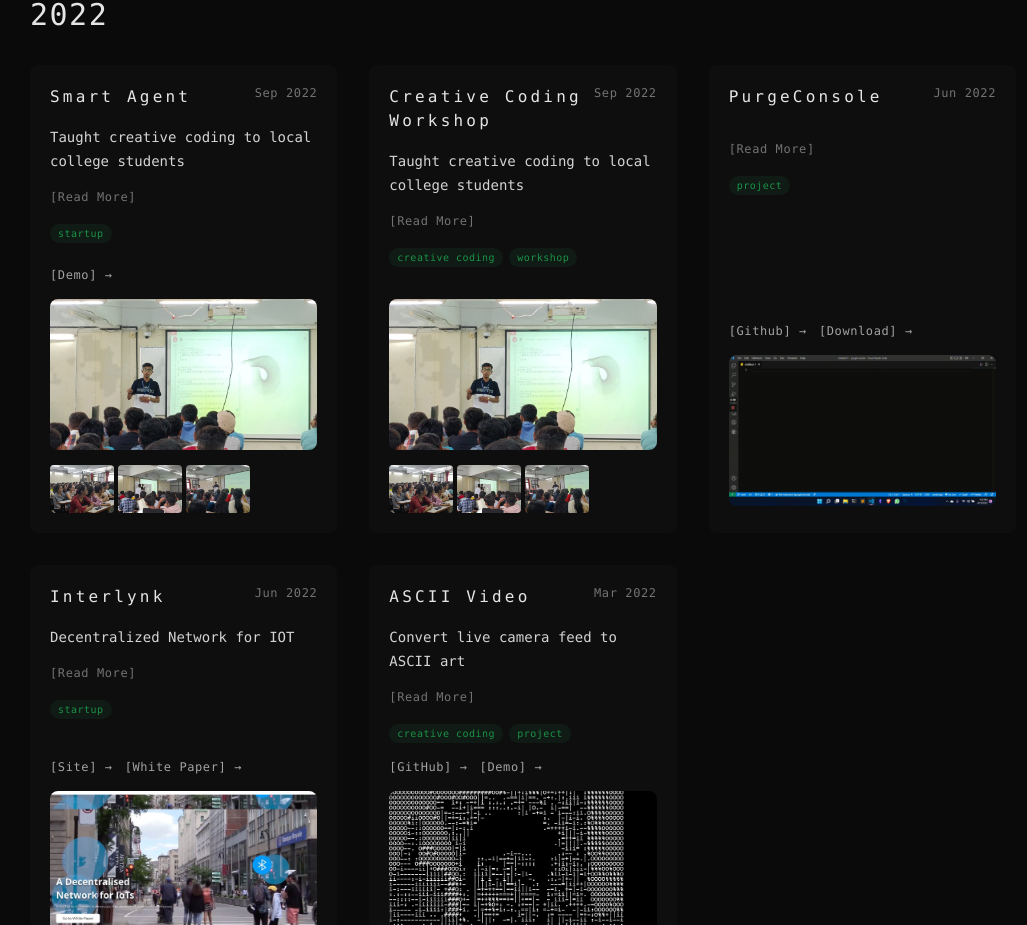
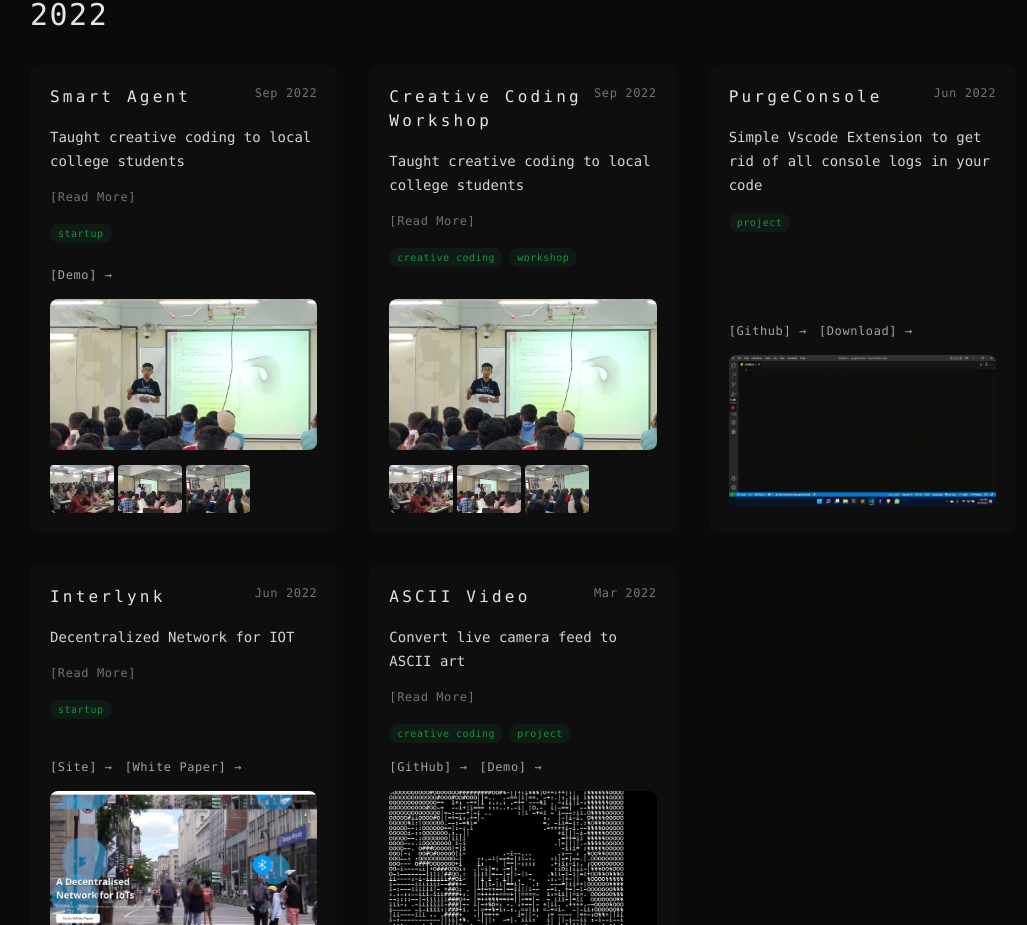
Before and after one commit to KMJ-007/www2025, a Next.js app: page /output in a window 1280 px wide. Shown: the part 2356-3281 px from the top of the page, without its empty margins (208-1235 px from the left). Built offline with nearby package versions, Linux system fonts and the light colour scheme.

Commit message:
purgeconsole updated
Signed-off-by: karan <karanjanthe@gmail.com>

```diff
--- a/src/app/notes/page.tsx
+++ b/src/app/notes/page.tsx
@@ -1,4 +1,10 @@
 import React from 'react';
+
+/**
+ *
+ * https://web.archive.org/web/20230327180709/https://210ethan.github.io/knowledge/advice.html
+ * https://joodaloop.com/bad-advice/
+ */
 
 export default function NotesPage() {
   const notes = [
--- a/src/data/projects.ts
+++ b/src/data/projects.ts
@@ -266,8 +266,8 @@ export const projects: Project[] = [
   {
     title: "PurgeConsole",
     date: "2022-06",
-    headline: "",
-    description: "Interlynk was a decentralized network for IoT devices. It was a platform that allows IoT devices to communicate with each other without the need for a central server. User gets coins for being part of the network as the reward, it was really good concept, but didn't worked out.\n\n I created the MVP in react native single handedly in 4 days. this was fun to work on cause not only i learned react native, but also i learned how BLE works, and how to integrate BLE and store data on the blockchain and making sure how to make it end to end work.We also won the web3 2022 hackathon for the best hackathon project.",
+    headline: "Simple Vscode Extension to get rid of all console logs in your code",
+    description: "",
     tags: ["project"],
     links: [
       {
```
Also changed, not shown: 1 other file (tests, documents, lock files or other folders).
